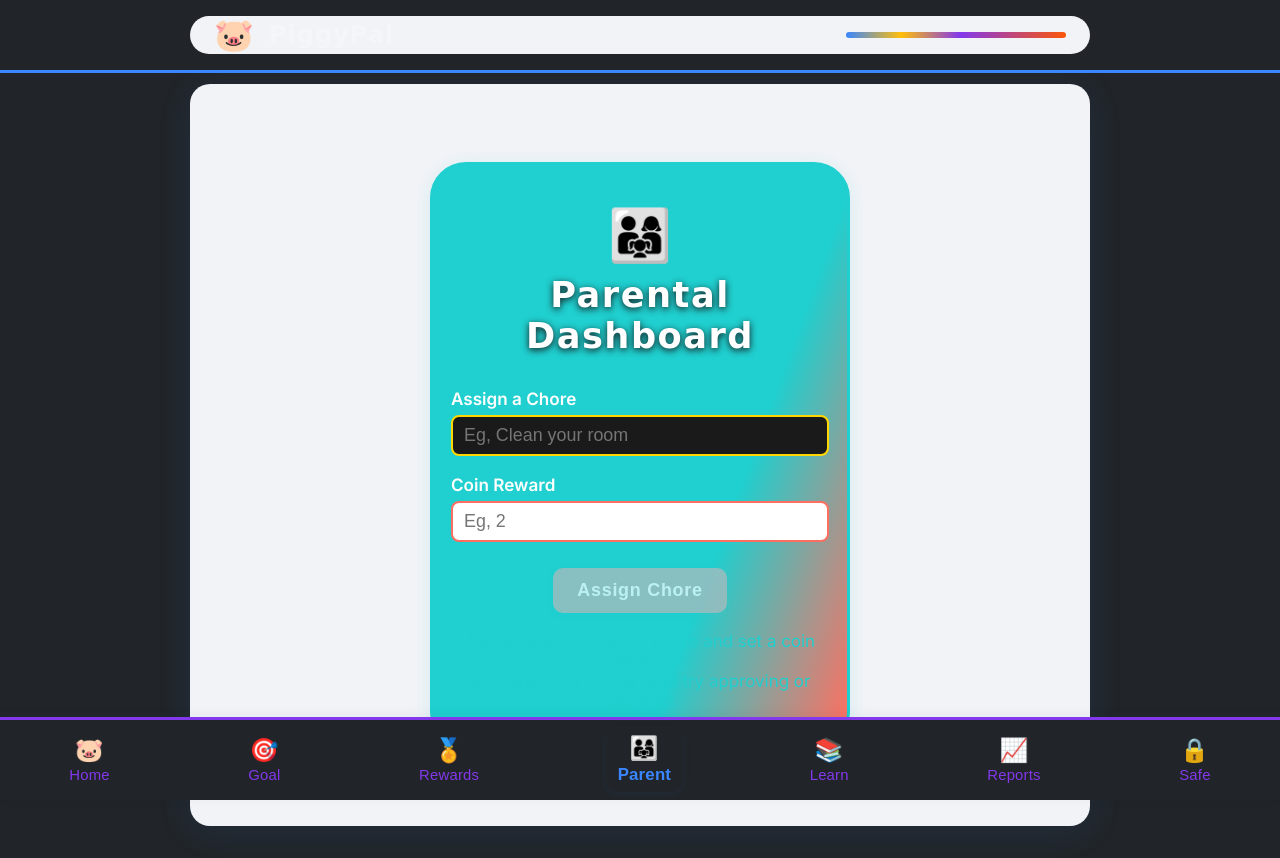
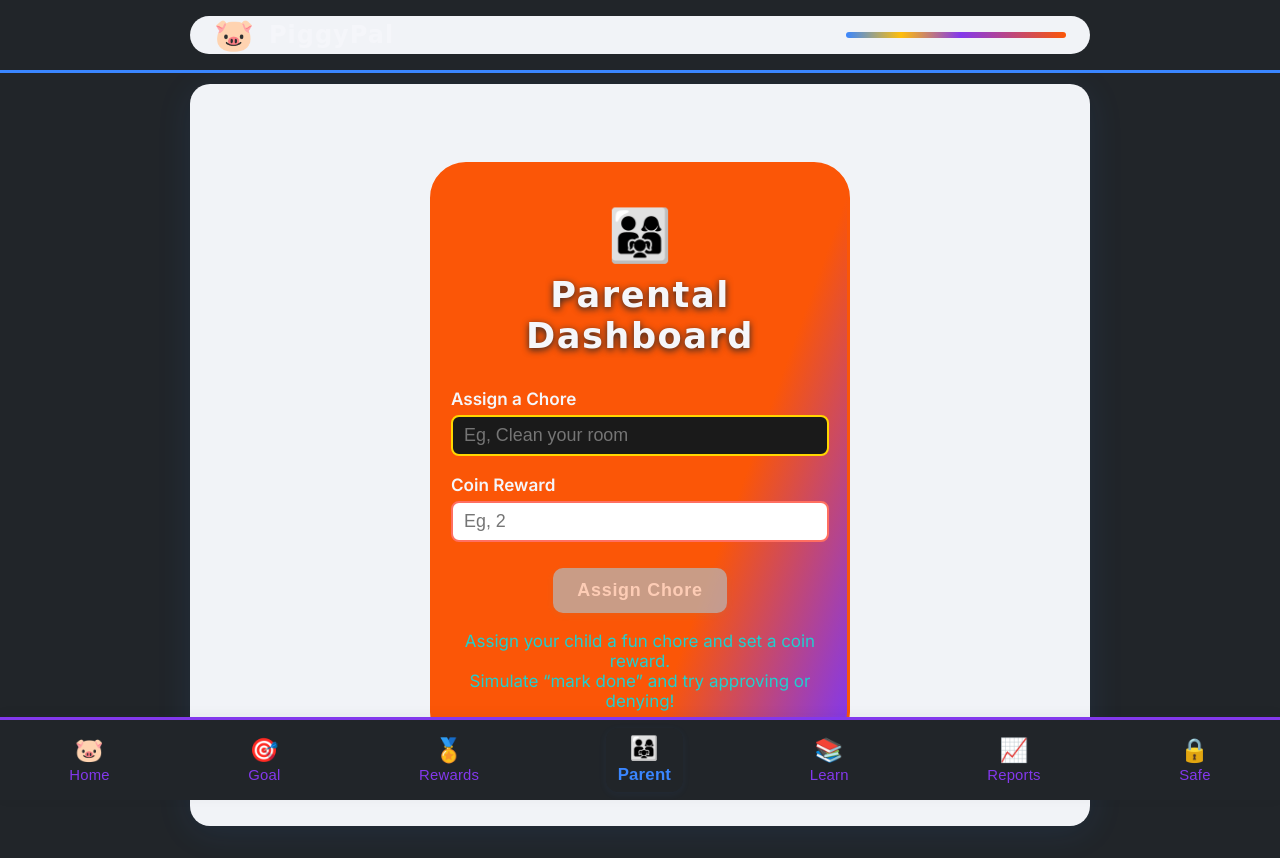
Before and after one commit to Workflow-Manager-admin/piggypal-26889-fd3a129f, a React (Create React App) app in the folder piggy_pal_frontend/: page / in a window 1280 px wide. Both pictures are taken after a click on the button "Parent". Built offline with nearby package versions, Linux system fonts and the light colour scheme; the HTML template or start-up script is replaced by a standard one.

Commit message:
Auto-commit: Changes as of 2025-05-31T07:05:00.478509+00:00

```diff
--- a/piggy_pal_frontend/src/components/ParentalDashboard.js
+++ b/piggy_pal_frontend/src/components/ParentalDashboard.js
@@ -80,12 +80,12 @@ function ParentalDashboard() {
       style={{
         maxWidth: 420,
         margin: "54px auto",
-        background: "linear-gradient(110deg, #20CFCF 68%, #FF6F61 99%)",
+        background: "linear-gradient(110deg, var(--accent-2) 68%, var(--accent-purple) 99%)",
         borderRadius: 36,
-        boxShadow: "0 2px 18px 0 rgba(32,207,207,0.12)",
+        boxShadow: "0 2px 18px 0 var(--accent-2)1a",
         padding: "38px 18px 34px 18px",
         textAlign: "center",
-        border: "3.5px solid #20CFCF",
+        border: "3.5px solid var(--accent-2)",
         minHeight: 440,
         transition: resetting ? "transform 0.3s" : undefined,
         transform: resetting ? "scale(0.92) rotate(-7deg)" : "none",
@@ -95,7 +95,7 @@ function ParentalDashboard() {
       <div style={{ fontSize: "3.2rem", marginBottom: 8 }}>👨‍👩‍👧</div>
       <h2
         style={{
-          color: "#fff",
+          color: "var(--text-dark)",
           fontFamily: "'Fredoka One','Comic Sans MS','Inter',sans-serif",
           fontWeight: 700,
           background: "unset",
@@ -104,7 +104,7 @@ function ParentalDashboard() {
           fontSize: "2.2rem",
           margin: 0,
           letterSpacing: 1.5,
-          textShadow: "0 2px 7px #141416"
+          textShadow: "0 2px 7px var(--background)"
         }}
       >
         Parental Dashboard
@@ -129,7 +129,7 @@ function ParentalDashboard() {
               style={{
                 display: "block",
                 fontWeight: 600,
-                color: "#fff",
+                color: "var(--text-dark)",
                 fontSize: "1.07rem",
                 marginBottom: 6,
                 textAlign: "left"
@@ -165,7 +165,7 @@ function ParentalDashboard() {
               style={{
                 display: "block",
                 fontWeight: 600,
-                color: "#fff",
+                color: "var(--text-dark)",
                 fontSize: "1.07rem",
                 marginBottom: 6,
                 textAlign: "left"
```
Also changed, not shown: 2 other files (tests, documents, lock files or other folders).
